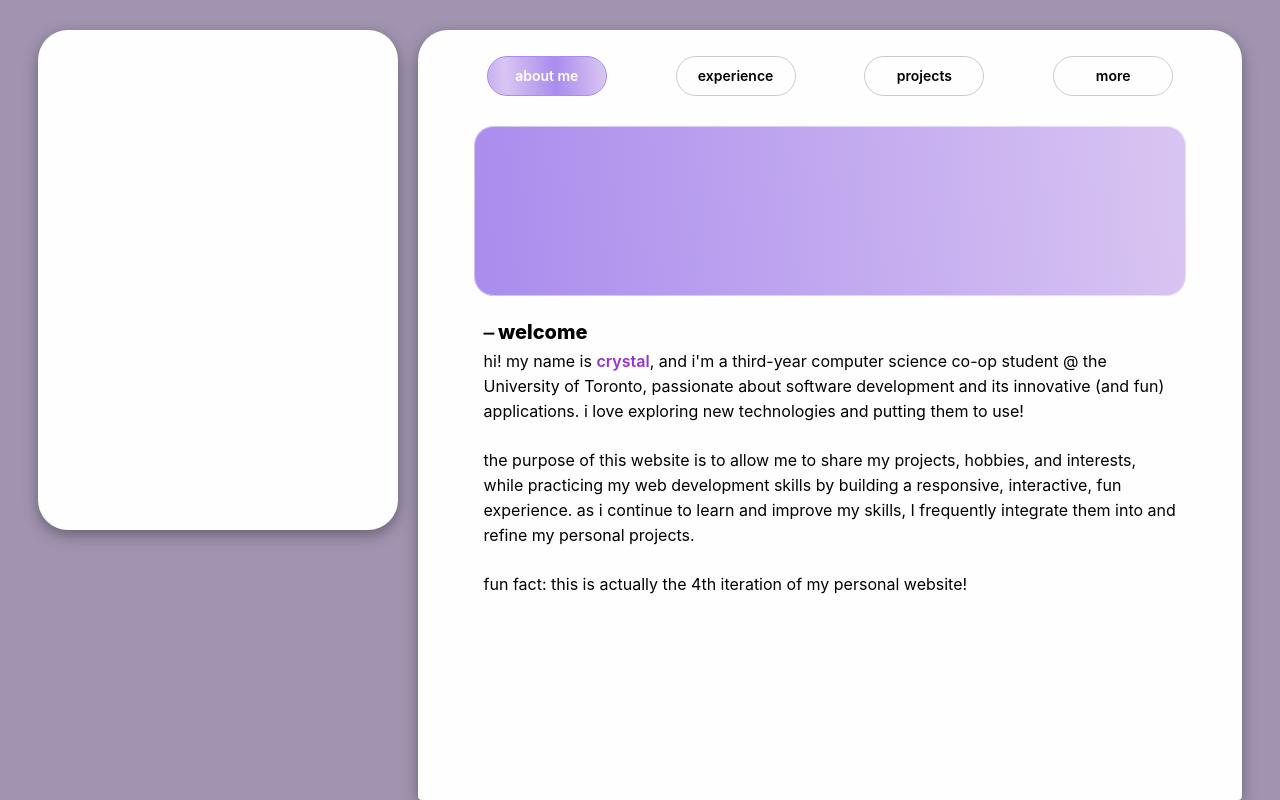
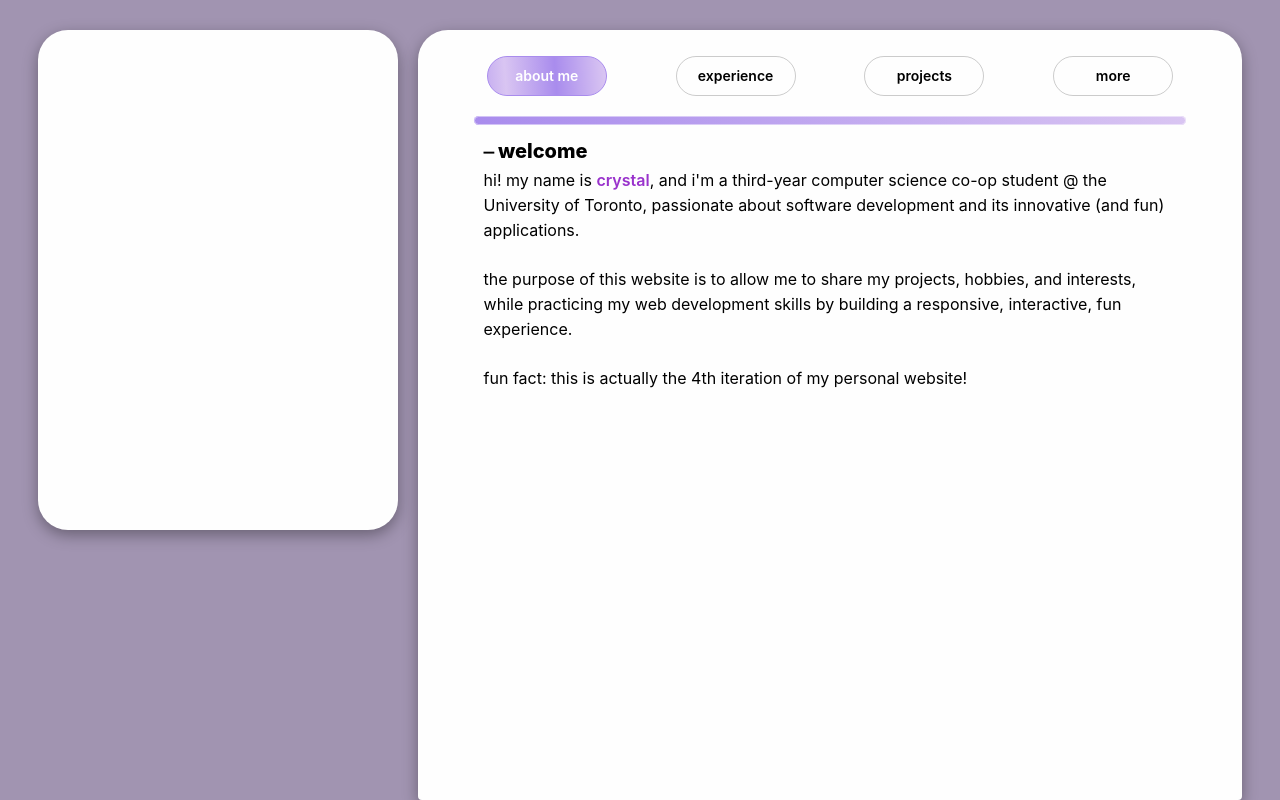
Before and after one commit to cdecry/cdecry.github.io, a React (Create React App) app: page / in a window 1280 px wide. Built offline with nearby package versions, Linux system fonts and the light colour scheme.

Commit message:
Change header to divider

```diff
--- a/src/App.css
+++ b/src/App.css
@@ -30,7 +30,7 @@ body {
     display: flex;
     justify-content: space-evenly;
     padding-top: 26px;
-    padding-bottom: 30px;
+    padding-bottom: 20px;
     /* border: 1px solid red; */
 }
 
@@ -95,22 +95,26 @@ body {
     background-image: linear-gradient(86deg, #a98cedff 0%, #d9c5f2ff 100%);
     outline: solid 1px #ffffff78;
     outline-offset: -1px;
-    height: 170px;
+    height: 10px;
     width: 90%;
-    padding-top: 30px;
-    padding-bottom: 30px;
+    /* padding-top: 30px;
+    padding-bottom: 30px; */
     margin-left: 5%;
     text-align: center;
-    border-radius: 20px;
+    border-radius: 10px;
 }
 
 .content {
-    margin-top: 10px;
     margin-left: 5%;
     padding: 10px;
     width: 90%;
+    transition: opacity 1s ease;
     /* border: 1px solid red; */
     /* animation: fadeInAnimation ease 0.5s; */
+}
+
+.content.hidden {
+    opacity: 0;
 }
 
 @keyframes fadeInAnimation {
@@ -134,9 +138,8 @@ body {
 
 .fade-in-node {
     opacity: 0;
-    /* transition: opacity 1s ease; */
-    transform: translateY(5px); /* Start off-screen */
-    transition: opacity 1s ease, transform 0.5s ease; /* Apply transitions */
+    transform: translateY(10px); /* Start off-screen */
+    transition: opacity 0.5s ease, transform 0.5s ease; /* Apply transitions */
   }
 
 .fade-in-node.fade-in {
--- a/src/components/AboutComponent.tsx
+++ b/src/components/AboutComponent.tsx
@@ -5,7 +5,7 @@ const AboutComponent = () => {
 
     return (
         <div className='tab'>
-            <div className='header'></div>
+            {/* <div className='header'></div> */}
             <div className='content'>
                 <Text size="xl" fw={800}>
                     &#9135; welcome
@@ -14,14 +14,11 @@ const AboutComponent = () => {
                     hi! my name is <em id='crystal'>crystal</em>, and i'm a
                     third-year computer science co-op student @ the University of
                     Toronto, passionate about software development and its innovative
-                    (and fun) applications. i love exploring new technologies and
-                    putting them to use!<br></br><br></br>
+                    (and fun) applications.<br></br><br></br>
 
                     the purpose of this website is to allow me to share my projects,
                     hobbies, and interests, while practicing my web development skills
-                    by building a responsive, interactive, fun experience. as i
-                    continue to learn and improve my skills, I frequently
-                    integrate them into and refine my personal projects.<br></br><br></br>
+                    by building a responsive, interactive, fun experience.<br></br><br></br>
 
                     fun fact: this is actually the 4th iteration of my personal
                     website!<br></br><br></br>
--- a/src/components/Container.tsx
+++ b/src/components/Container.tsx
@@ -22,6 +22,7 @@ const Container = () => {
                 <ButtonComponent name="more" currentTab={currentTab} setCurrentTab={setCurrentTab}/>
             </Card.Section>
 
+            <div className='header'></div>
             {currentTab === 'about me' && <AboutComponent />}
             {currentTab === 'experience' && <ExperienceComponent />}
             {currentTab === 'projects' && <ProjectsComponent />}
--- a/src/components/ExperienceComponent.tsx
+++ b/src/components/ExperienceComponent.tsx
@@ -7,7 +7,6 @@ const uhnIcon = require('../images/uhn-icon.png');
 
 const ExperienceComponent = () => {
     useEffect(() => {
-        console.log('boop');
         const nodes = document.querySelectorAll('.fade-in-node');
         nodes.forEach((node, index) => {
             setTimeout(() => {
@@ -18,7 +17,7 @@ const ExperienceComponent = () => {
 
     return (
         <div className='tab'>
-            <div className='header'></div>
+            {/* <div className='header'></div> */}
             <div className='content'>
                 <Text size="xl" fw={800}>
                     &#9135; work experience
@@ -33,7 +32,7 @@ const ExperienceComponent = () => {
                             <Avatar className="company-icon" src={hubspotIcon} />
                         }
                     >
-                        <Text c="dimmed" size="sm">Incoming Software Engineer Intern</Text>
+                        <Text size="sm">Incoming Software Engineer Intern</Text>
                         <Text size="xs" mt={4}>September 2024 - December 2024</Text>
                     </Timeline.Item>
 
--- a/src/components/ProjectsComponent.tsx
+++ b/src/components/ProjectsComponent.tsx
@@ -4,7 +4,7 @@ const ProjectsComponent = () => {
 
     return (
         <div className='tab'>
-            <div className='header'></div>
+            {/* <div className='header'></div> */}
             <div className='content'>
                 <Text>
                     here's a portfolio showcasing a few of the projects i've worked
```
